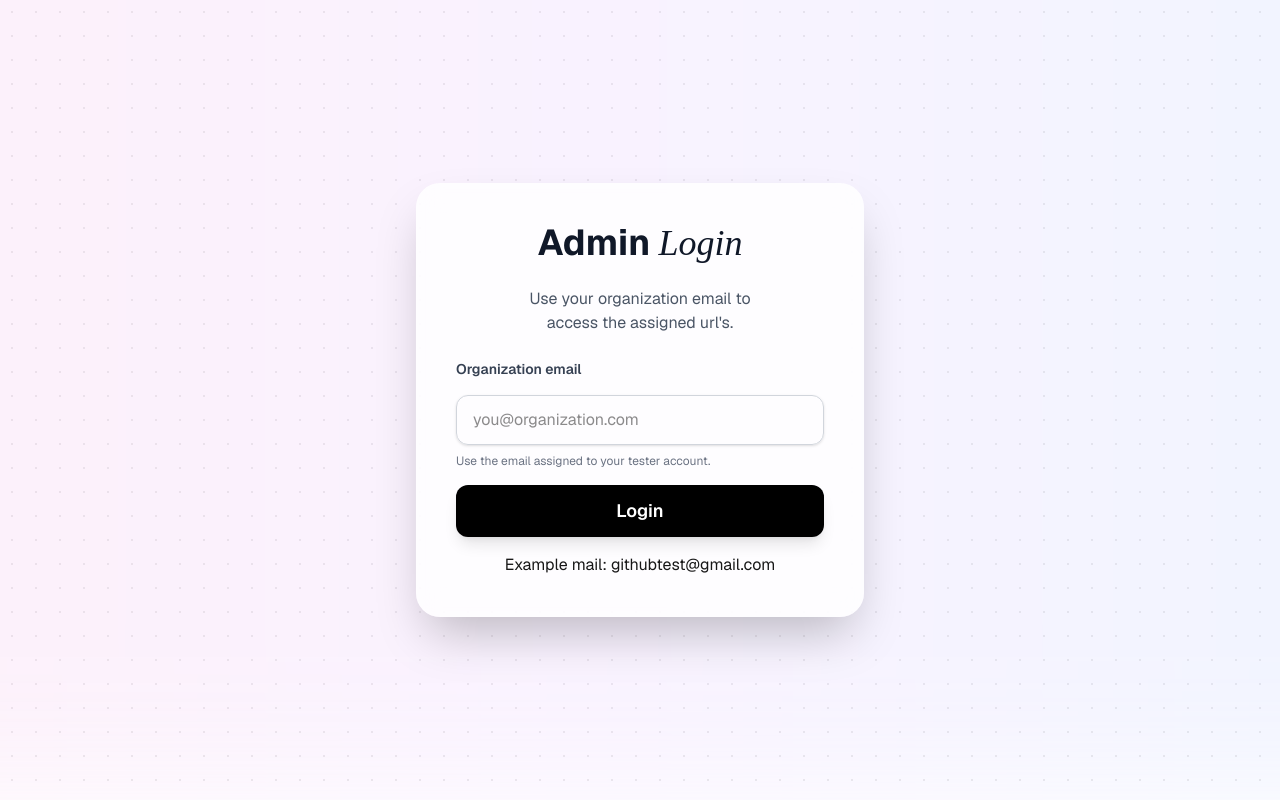
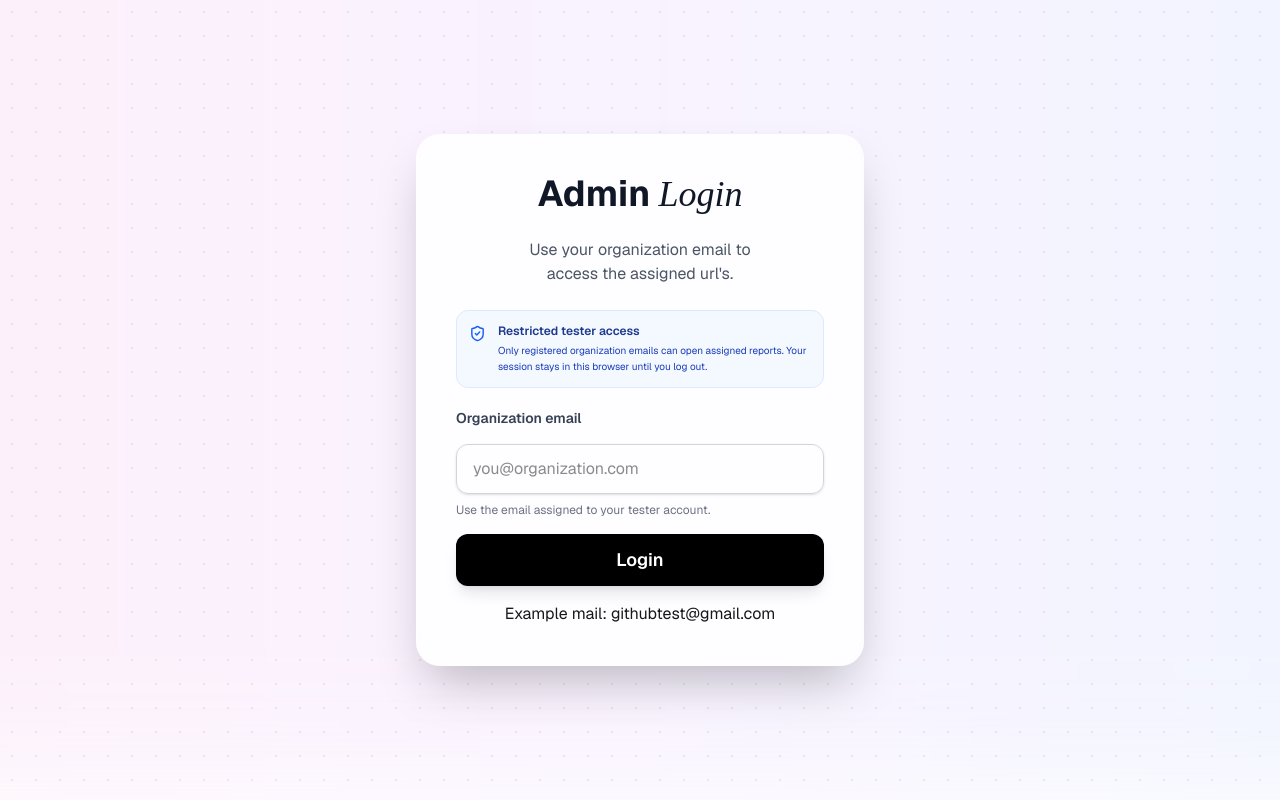
Before and after one commit to zdawan/AI-Bug-Tracker, a Next.js app in the folder client/: page /admin/login in a window 1280 px wide. Built offline with nearby package versions, Linux system fonts and the light colour scheme; no server answers.

Commit message:
Explain restricted access

```diff
--- a/client/app/admin/login/page.jsx
+++ b/client/app/admin/login/page.jsx
@@ -2,6 +2,7 @@
 import { useState, useEffect } from "react";
 import axios from "axios";
 import { useRouter } from "next/navigation";
+import { ShieldCheck } from "lucide-react";
 import { toast, ToastContainer } from "react-toastify";
 import "react-toastify/dist/ReactToastify.css";
 
@@ -82,6 +83,19 @@ export default function AdminLogin() {
           <br />
           access the assigned url's.
         </p>
+        <div
+          className="mb-5 flex items-start gap-3 rounded-xl border border-blue-100 bg-blue-50/70 px-3 py-3 text-blue-900"
+          role="note"
+        >
+          <ShieldCheck size={17} aria-hidden="true" className="mt-0.5 shrink-0 text-blue-600" />
+          <div>
+            <p className="text-xs font-semibold">Restricted tester access</p>
+            <p className="mt-1 text-[10px] leading-4 text-blue-800">
+              Only registered organization emails can open assigned reports.
+              Your session stays in this browser until you log out.
+            </p>
+          </div>
+        </div>
         <form
           onSubmit={handleLogin}
           className="flex flex-col gap-4"
```
